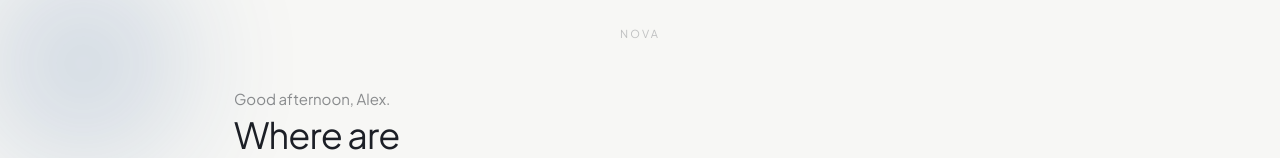
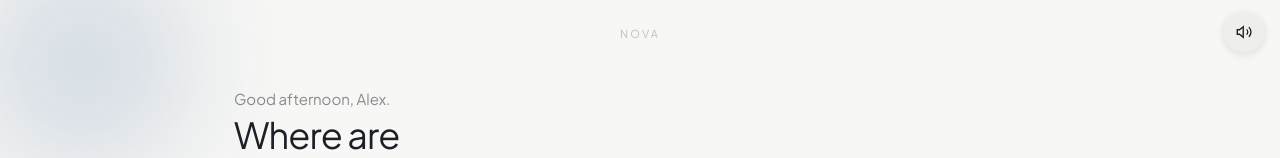
Before and after one commit to sanjayapereira/nova-app, a React (Vite) app: page / in a window 1280 px wide. Shown: the top 158 px of the page. Built offline with nearby package versions, Linux system fonts and the light colour scheme; the HTML template or start-up script is replaced by a standard one.

Commit message:
Add speech mute control

```diff
--- a/src/App.tsx
+++ b/src/App.tsx
@@ -1154,25 +1154,23 @@ export default function App() {
   const [hapticsUnavailable, setHapticsUnavailable] = useState(false)
   const [voiceReady, setVoiceReady] = useState(false)
   const [speechActive, setSpeechActive] = useState(false)
+  const [speechMuted, setSpeechMutedState] = useState(false)
+  const { setSpeechMuted } = useAmbientSense()
   const trip = withAddedStops(TRIPS[tripId], addedStops)
 
   useEffect(() => {
-    let activeSpeechId = 0
-    const onSpeechStart = (event: Event) => {
-      activeSpeechId = (event as CustomEvent<{ speechId: number }>).detail.speechId
-      setSpeechActive(true)
-    }
-    const onSpeechEnd = (event: Event) => {
-      const speechId = (event as CustomEvent<{ speechId: number }>).detail.speechId
-      if (speechId === activeSpeechId) setSpeechActive(false)
-    }
-    window.addEventListener('nova:speech-start', onSpeechStart)
-    window.addEventListener('nova:speech-end', onSpeechEnd)
+    const onSpeechState = (event: Event) => setSpeechActive((event as CustomEvent<{ active: boolean }>).detail.active)
+    window.addEventListener('nova:speech-state', onSpeechState)
     return () => {
-      window.removeEventListener('nova:speech-start', onSpeechStart)
-      window.removeEventListener('nova:speech-end', onSpeechEnd)
+      window.removeEventListener('nova:speech-state', onSpeechState)
     }
   }, [])
+
+  const toggleSpeech = () => {
+    const nextMuted = !speechMuted
+    setSpeechMutedState(nextMuted)
+    setSpeechMuted(nextMuted)
+  }
 
   return (
     <div
@@ -1187,6 +1185,24 @@ export default function App() {
       <div className="absolute top-5 left-1/2 -translate-x-1/2 z-20 pointer-events-none">
         <span className="text-[11px] font-800 text-[#1C1F26]/25 tracking-[0.2em]">NOVA</span>
       </div>
+
+      <button
+        onClick={toggleSpeech}
+        className="speech-toggle absolute top-3 right-4 z-50 w-10 h-10 rounded-full flex items-center justify-center"
+        aria-label={speechMuted ? 'Turn voice on' : 'Mute voice'}
+        aria-pressed={speechMuted}
+        title={speechMuted ? 'Turn voice on' : 'Mute voice'}
+      >
+        {speechMuted ? (
+          <svg width="18" height="18" viewBox="0 0 24 24" fill="none" stroke="currentColor" strokeWidth="1.8" aria-hidden="true">
+            <path d="M11 5 6 9H3v6h3l5 4V5Z" /><path d="m19 9-6 6M13 9l6 6" />
+          </svg>
+        ) : (
+          <svg width="18" height="18" viewBox="0 0 24 24" fill="none" stroke="currentColor" strokeWidth="1.8" aria-hidden="true">
+            <path d="M11 5 6 9H3v6h3l5 4V5Z" /><path d="M15.5 8.5a5 5 0 0 1 0 7M18.5 5.5a9 9 0 0 1 0 13" />
+          </svg>
+        )}
+      </button>
 
       {speechActive && <div className="voice-activity-frame" aria-hidden="true" />}
       <div className="relative z-[1]">
--- a/src/hooks/useAmbientSense.ts
+++ b/src/hooks/useAmbientSense.ts
@@ -3,6 +3,11 @@ import { useRef, useCallback } from 'react'
 let speechSequence = 0
 let speechQueue: { text: string; onEnd?: () => void }[] = []
 let speechBusy = false
+let speechMuted = false
+
+function dispatchSpeechState(active: boolean) {
+  if (typeof window !== 'undefined') window.dispatchEvent(new CustomEvent('nova:speech-state', { detail: { active } }))
+}
 
 function preferredVoice(): SpeechSynthesisVoice | undefined {
   if (typeof navigator === 'undefined' || typeof window === 'undefined') return undefined
@@ -18,7 +23,10 @@ function preferredVoice(): SpeechSynthesisVoice | undefined {
 }
 
 function flushSpeechQueue() {
-  if (speechBusy || speechQueue.length === 0) return
+  if (speechMuted || speechBusy || speechQueue.length === 0) {
+    if (!speechBusy && speechQueue.length === 0) dispatchSpeechState(false)
+    return
+  }
   if (typeof window === 'undefined' || !('speechSynthesis' in window)) {
     const job = speechQueue.shift()
     job?.onEnd?.()
@@ -29,6 +37,7 @@ function flushSpeechQueue() {
   const job = speechQueue.shift()!
   speechBusy = true
   const speechId = ++speechSequence
+  dispatchSpeechState(true)
   window.dispatchEvent(new CustomEvent('nova:speech-start', { detail: { speechId } }))
   const utterance = new SpeechSynthesisUtterance(job.text)
   utterance.rate = 0.92
@@ -43,7 +52,10 @@ function flushSpeechQueue() {
     speechBusy = false
     window.dispatchEvent(new CustomEvent('nova:speech-end', { detail: { speechId } }))
     job.onEnd?.()
-    window.setTimeout(flushSpeechQueue, 0)
+    window.setTimeout(() => {
+      flushSpeechQueue()
+      if (!speechBusy && speechQueue.length === 0) dispatchSpeechState(false)
+    }, 0)
   }
   utterance.onend = finish
   utterance.onerror = finish
@@ -62,6 +74,10 @@ function vibrate(pattern: number[]): boolean {
 }
 
 function speak(text: string, onEnd?: () => void) {
+  if (speechMuted) {
+    onEnd?.()
+    return
+  }
   try {
     if (typeof window === 'undefined' || !('speechSynthesis' in window)) {
       onEnd?.()
@@ -78,6 +94,16 @@ export function useAmbientSense() {
   const audioCtxRef = useRef<AudioContext | null>(null)
 
   const primeHaptics = useCallback(() => vibrate([700]), [])
+
+  const setSpeechMuted = useCallback((muted: boolean) => {
+    speechMuted = muted
+    if (muted) {
+      speechQueue = []
+      speechBusy = false
+      window.speechSynthesis?.cancel()
+      dispatchSpeechState(false)
+    }
+  }, [])
 
   const announceGreeting = useCallback((name: string, greeting: string) => {
     speak(`${greeting}, ${name}. Where are you headed?`)
@@ -170,5 +196,5 @@ export function useAmbientSense() {
     vibrate([80, 60, 120, 60, 200])
   }, [playTone])
 
-  return { primeHaptics, announceGreeting, announceJourneyStart, announceInstruction, announceLegArrival, triggerApproaching, triggerBoard, triggerTransfer, triggerLegArrival, triggerDestination }
+  return { primeHaptics, setSpeechMuted, announceGreeting, announceJourneyStart, announceInstruction, announceLegArrival, triggerApproaching, triggerBoard, triggerTransfer, triggerLegArrival, triggerDestination }
 }
--- a/src/index.css
+++ b/src/index.css
@@ -54,6 +54,8 @@ button {
   [class~="border-[#D8D8D3]"] { border-color: #344452 !important; }
   [class~="bg-[#FBF0DF]"] { background-color: #493A24 !important; }
   input, select { background-color: #22313D; color: #EDF3F7; }
+  .speech-toggle { background: #22313D; color: #EDF3F7; box-shadow: 0 2px 10px rgba(0, 0, 0, 0.24); }
+  .speech-toggle:hover { background: #2B3A46; }
   input::placeholder { color: rgba(237, 243, 247, 0.48); }
   svg rect[fill="#EDEDEA"] { fill: #22313D; }
   svg line[stroke="#D8D8D3"] { stroke: #344452; }
@@ -61,6 +63,16 @@ button {
 
 .app-shell {
   width: 100%;
+}
+
+.speech-toggle {
+  background: rgba(237, 237, 234, 0.92);
+  color: #1C1F26;
+  box-shadow: 0 2px 10px rgba(28, 31, 38, 0.12);
+}
+
+.speech-toggle:hover {
+  background: #D8D8D3;
 }
 
 .voice-activity-frame {
```
Also changed, not shown: 1 other file (tests, documents, lock files or other folders).
